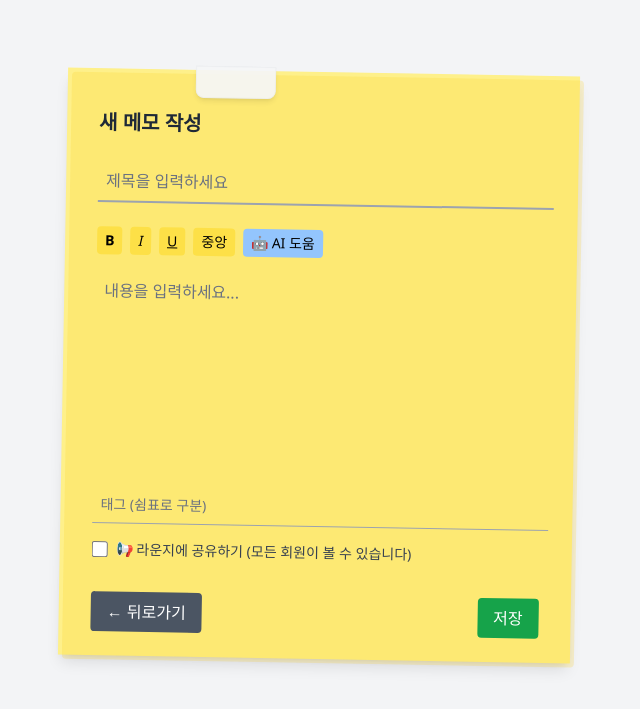
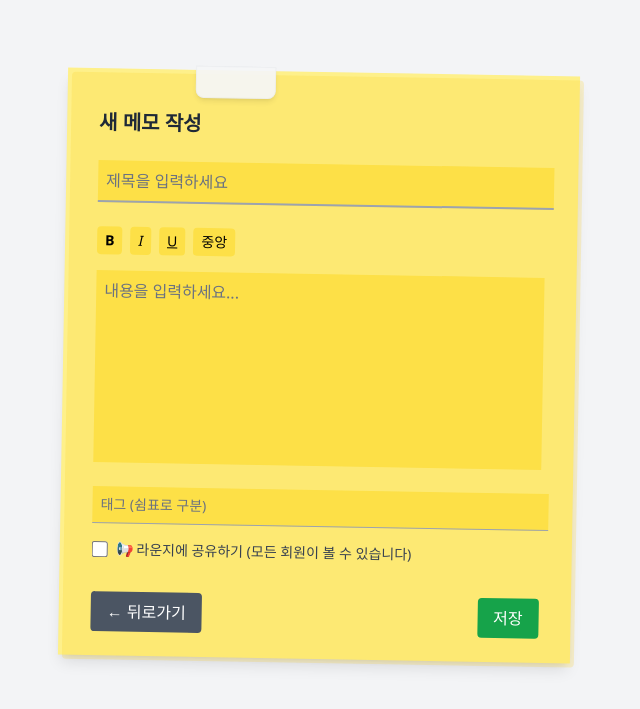
Before and after one commit to JinSol-coder/jungle-note, a Flask app: template templates/memo_add.html in a window 1280 px wide. Shown: the top 709 px of the page, without its empty margins (321-961 px from the left). Run offline with Flask 3, Linux system fonts and the light colour scheme; the template is opened without the code that fills it, so the values that code supplies are empty; some libraries are stand-ins or nearby versions.

```diff
--- a/templates/memo_add.html
+++ b/templates/memo_add.html
@@ -5,6 +5,11 @@
     <meta name="viewport" content="width=device-width, initial-scale=1.0">
     <title>메모 추가</title>
     <script src="https://cdn.tailwindcss.com"></script>
+    <style>
+        .btn-active {
+            background-color: rgb(251 191 36) !important; /* bg-yellow-400 */
+        }
+    </style>
 </head>
 <body class="bg-gray-100 min-h-screen p-8">
 
@@ -22,20 +27,19 @@
             <form id="memoForm" onsubmit="return false;">
                 <!-- 제목 입력 -->
                 <input type="text" id="title" name="title"
-                       class="w-full border-0 border-b-2 border-gray-400 bg-transparent px-2 py-2 mb-6 focus:outline-none focus:border-gray-600 placeholder-gray-500 ml-2"
+                       class="w-full bg-yellow-300 border-0 border-b-2 border-gray-400 bg-transparent px-2 py-2 mb-6 focus:outline-none focus:border-gray-600 placeholder-gray-500 ml-2"
                        placeholder="제목을 입력하세요"/>
 
                 <!-- 간단한 툴바 -->
                 <div class="flex space-x-2 mb-4 ml-2">
-                    <button type="button" onclick="execCmd('bold')" class="px-2 py-1 bg-yellow-300 hover:bg-yellow-400 rounded text-sm font-bold">B</button>
-                    <button type="button" onclick="execCmd('italic')" class="px-2 py-1 bg-yellow-300 hover:bg-yellow-400 rounded text-sm italic">I</button>
-                    <button type="button" onclick="execCmd('underline')" class="px-2 py-1 bg-yellow-300 hover:bg-yellow-400 rounded text-sm underline">U</button>
-                    <button type="button" onclick="toggleTextAlign()" class="px-2 py-1 bg-yellow-300 hover:bg-yellow-400 rounded text-sm">중앙</button>
-                    <button type="button" onclick="toggleChat()" class="px-2 py-1 bg-blue-300 hover:bg-blue-400 rounded text-sm">🤖 AI 도움</button>
+                    <button type="button" id="boldBtn" onclick="execCmd('bold')" class="px-2 py-1 bg-yellow-300 hover:bg-yellow-400 rounded text-sm font-bold transition-colors">B</button>
+                    <button type="button" id="italicBtn" onclick="execCmd('italic')" class="px-2 py-1 bg-yellow-300 hover:bg-yellow-400 rounded text-sm italic transition-colors">I</button>
+                    <button type="button" id="underlineBtn" onclick="execCmd('underline')" class="px-2 py-1 bg-yellow-300 hover:bg-yellow-400 rounded text-sm underline transition-colors">U</button>
+                    <button type="button" id="alignBtn" onclick="toggleTextAlign()" class="px-2 py-1 bg-yellow-300 hover:bg-yellow-400 rounded text-sm transition-colors">중앙</button>
                 </div>
 
                 <!-- 내용 입력 영역 -->
-                <div class="relative mb-6 ml-2">
+                <div class="relative mb-6 ml-2 bg-yellow-300">
                     <div id="editor" contenteditable="true"
                         class="w-full h-48 bg-transparent border-0 px-2 py-2 focus:outline-none text-gray-700 leading-relaxed overflow-y-auto min-h-[192px] max-h-[192px]">
                     </div>
@@ -47,7 +51,7 @@
 
                 <!-- 태그 입력 -->
                 <input type="text" id="tags"
-                       class="w-full border-0 border-b border-gray-400 bg-transparent px-2 py-2 mb-4 focus:outline-none focus:border-gray-600 placeholder-gray-500 ml-2 text-sm"
+                       class="w-full bg-yellow-300 border-0 border-b border-gray-400 bg-transparent px-2 py-2 mb-4 focus:outline-none focus:border-gray-600 placeholder-gray-500 ml-2 text-sm"
                        placeholder="태그 (쉼표로 구분)" />
 
                 <!-- 라운지 공유 체크박스 -->
@@ -86,6 +90,7 @@
         function execCmd(command, value = null) {
             editor.focus();
             document.execCommand(command, false, value);
+            updateButtonStates(); // 명령 실행 후 버튼 상태 업데이트
         }
 
         // 안전한 텍스트 정렬 함수
@@ -99,17 +104,57 @@
                 editor.style.textAlign = 'center';
                 isTextCentered = true;
             }
+            updateButtonStates(); // 정렬 변경 후 버튼 상태 업데이트
         }
 
-        // AI 채팅 관련 함수들 (임시 - 실제 채팅창은 별도 추가 필요)
-        function toggleChat() {
-            alert('AI 채팅 기능은 OpenAI API 키 설정 후 이용 가능합니다!');
+        // 버튼 상태 업데이트 함수
+        function updateButtonStates() {
+            const boldBtn = document.getElementById('boldBtn');
+            const italicBtn = document.getElementById('italicBtn');
+            const underlineBtn = document.getElementById('underlineBtn');
+            const alignBtn = document.getElementById('alignBtn');
+
+            // execCommand 상태 확인
+            if (document.queryCommandState('bold')) {
+                boldBtn.classList.add('btn-active');
+            } else {
+                boldBtn.classList.remove('btn-active');
+            }
+
+            if (document.queryCommandState('italic')) {
+                italicBtn.classList.add('btn-active');
+            } else {
+                italicBtn.classList.remove('btn-active');
+            }
+
+            if (document.queryCommandState('underline')) {
+                underlineBtn.classList.add('btn-active');
+            } else {
+                underlineBtn.classList.remove('btn-active');
+            }
+
+            // 텍스트 정렬 상태 확인
+            if (isTextCentered) {
+                alignBtn.classList.add('btn-active');
+            } else {
+                alignBtn.classList.remove('btn-active');
+            }
         }
 
-        editor.addEventListener('input', togglePlaceholder);
-        editor.addEventListener('focus', togglePlaceholder);
+        editor.addEventListener('input', function() {
+            togglePlaceholder();
+            updateButtonStates();
+        });
+        editor.addEventListener('focus', function() {
+            togglePlaceholder();
+            updateButtonStates();
+        });
         editor.addEventListener('blur', togglePlaceholder);
+        editor.addEventListener('keyup', updateButtonStates);
+        editor.addEventListener('mouseup', updateButtonStates);
+
         togglePlaceholder();
+        updateButtonStates(); // 초기 상태 설정
 
         // submit 전에 내용값 저장
         async function saveMemo() {
```
Also changed, not shown: templates/main.html (+12 -5 lines), templates/memo_review.html (+10 -3 lines).
